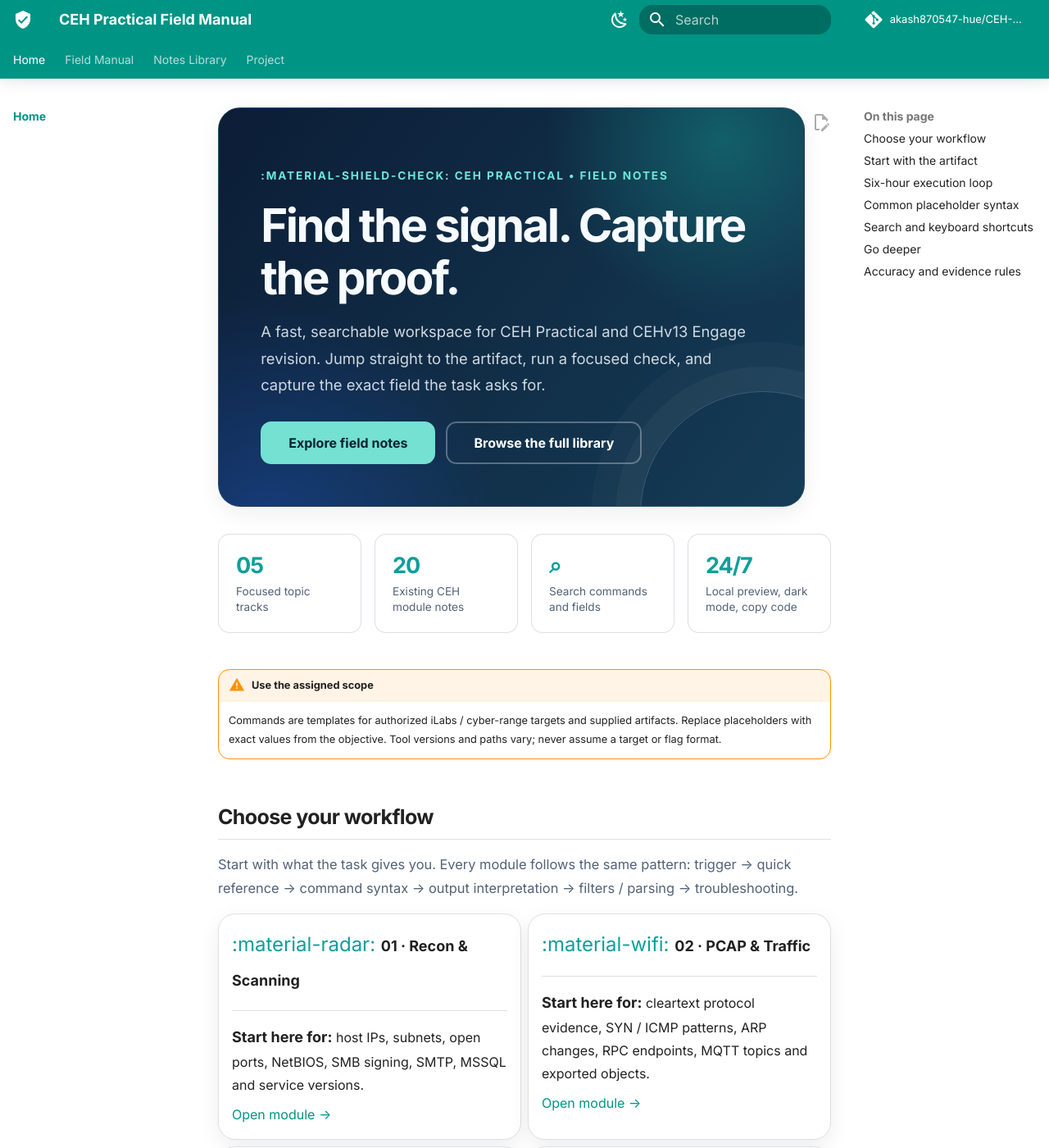
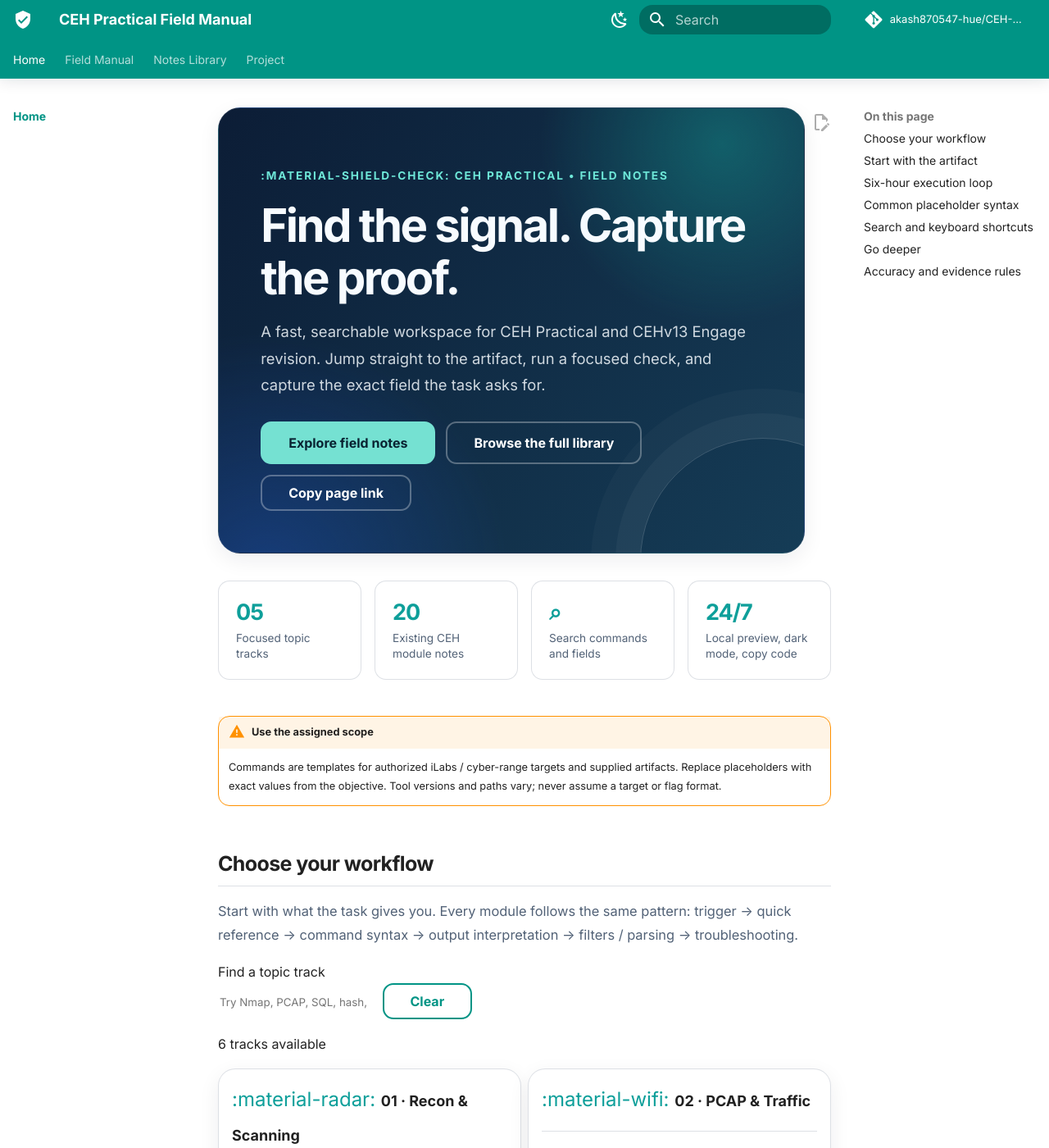
Before and after one commit to akash870547-hue/CEH-Notes, an MkDocs documentation site: the page built from docs/index.md, in a window 1280 px wide and 1400 px high. Shown: the whole window at 82% size. Built offline with MkDocs 1.6.1 and Material for MkDocs 9.7.7, drawn with Linux system fonts in a browser that asks for light colours; comment, search, counter and statistics services are not loaded.

Commit message:
Add module filter and copy-link controls to homepage

```diff
--- a/docs/index.md
+++ b/docs/index.md
@@ -8,6 +8,7 @@
 <div class="ceh-hero-actions">
 <a class="md-button md-button--primary" href="01-recon-scanning/">Explore field notes</a>
 <a class="md-button" href="existing-notes/">Browse the full library</a>
+<button class="md-button" type="button" data-ceh-copy-link aria-label="Copy page link">Copy page link</button>
 </div>
 </div>
 
@@ -25,7 +26,16 @@
 
 <p class="ceh-section-intro">Start with what the task gives you. Every module follows the same pattern: trigger → quick reference → command syntax → output interpretation → filters / parsing → troubleshooting.</p>
 
-<div class="grid cards" markdown>
+<div class="ceh-module-toolbar" role="search" aria-label="Filter CEH topic tracks">
+  <label for="ceh-module-search">Find a topic track</label>
+  <div class="ceh-module-filter-controls">
+    <input id="ceh-module-search" type="search" placeholder="Try Nmap, PCAP, SQL, hash, ADB..." autocomplete="off" aria-describedby="ceh-filter-status">
+    <button class="md-button" type="button" data-ceh-clear-search disabled>Clear</button>
+  </div>
+  <p id="ceh-filter-status" class="ceh-filter-status" role="status" aria-live="polite">6 tracks available</p>
+</div>
+
+<div class="grid cards ceh-track-grid" markdown>
 
 - :material-radar: **01 · Recon & Scanning**
 
```
